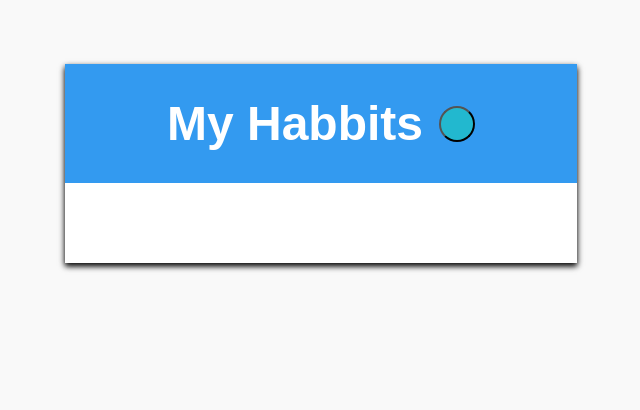
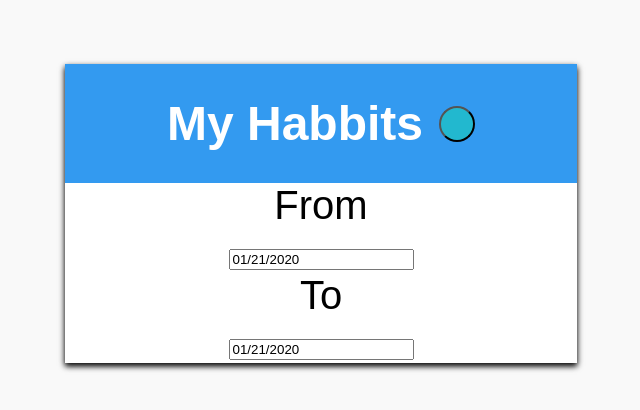
Before and after one commit to woonbeom/habitTracker, a React (Create React App) app in the folder react-habittracker/: page /create_2 in a window 1280 px wide. Shown: the top 410 px of the page, without its empty margins (319-959 px from the left). Built offline with nearby package versions, Linux system fonts and the light colour scheme.

Commit message:
CreatingHabbit_2 컴포넌트 추가

```diff
--- a/react-habittracker/src/App.tsx
+++ b/react-habittracker/src/App.tsx
@@ -4,6 +4,7 @@ import MainTemplate from './components/MainTemplate';
 
 import Main from './routes/Main';
 import Create_1 from './routes/Create_1';
+import Create_2 from './routes/Create_2';
 import Form from './components/Form';
 
 // const App: React.FC = () => {
@@ -14,6 +15,7 @@ function App () {
         <Switch>
           <Route exact path="/" component={Main}/>
           <Route path="/create_1" component={Create_1}/>
+          <Route path="/create_2" component={Create_2}/>
         </Switch>
       </MainTemplate>
     </Router>
--- /dev/null
+++ b/react-habittracker/src/components/CreatingHabbit_2.tsx
@@ -0,0 +1,60 @@
+import React, { Component } from 'react';
+import DatePicker from 'react-datepicker';
+
+import "react-datepicker/dist/react-datepicker.css"
+
+class CreatingHabbit_2 extends Component {
+    state = {
+        startDate: new Date(),
+        endDate: new Date()
+    };
+
+    handleStartDateChange = date => {
+        this.setState({
+            startDate: date
+        });
+    }
+
+    handleStartDateSelect = date => {
+        this.setState({
+            startDate: date
+        });
+    }
+
+    handleEndDateChange = date => {
+        this.setState({
+            endDate: date
+        });
+    }
+
+    handleEndDateSelect = date => {
+        this.setState({
+            endDate: date
+        });
+    }
+
+    render() {
+        return (
+            <div>
+                <div>
+                    From
+                </div>
+                <DatePicker
+                    selected={this.state.startDate}
+                    onChagne={this.handleStartDateChange}
+                    onSelect={this.handleStartDateSelect}
+                />
+                <div>
+                    To
+                </div>
+                <DatePicker
+                    selected={this.state.endDate}
+                    onChagne={this.handleEndDateChange}
+                    onSelect={this.handleEndDateSelect}
+                />
+            </div>
+        );
+    }
+}
+
+export default CreatingHabbit_2;
--- /dev/null
+++ b/react-habittracker/src/routes/Create_2.tsx
@@ -0,0 +1,10 @@
+import React from 'react';
+import CreatingHabbit_2 from '../components/CreatingHabbit_2';
+
+function Create_2 () {
+    return (
+        <CreatingHabbit_2/>
+    );
+}
+
+export default Create_2;
```
Also changed, not shown: react-habittracker/src/components/CreatingHabbit_2.css (added).
